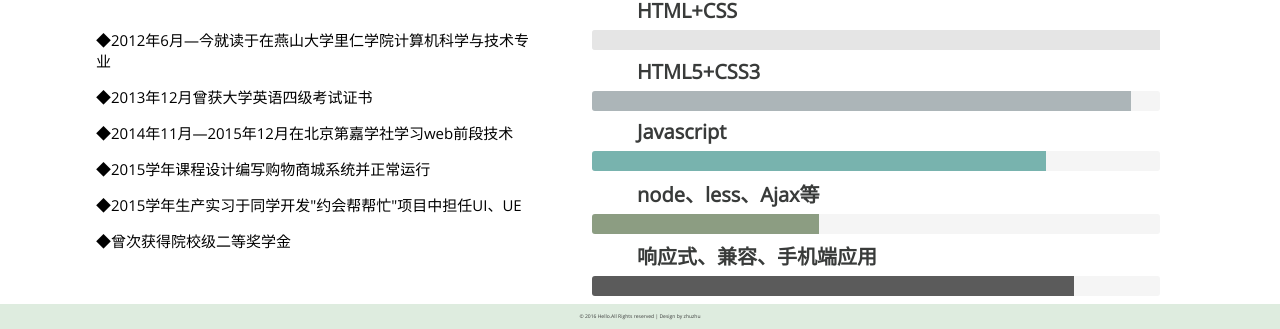
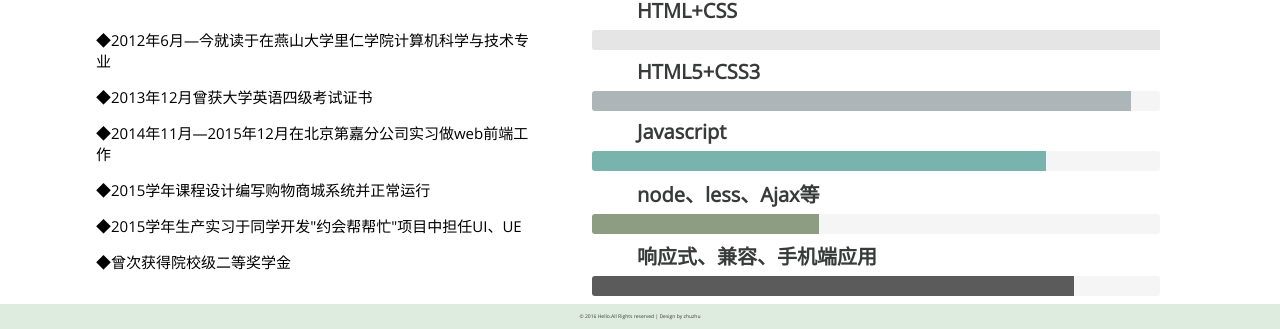
Before and after one commit to wildcherry/Exercise-program, a plain HTML site: page index.html in a window 1280 px wide. Shown: the part 645-974 px from the top of the page. Drawn offline with Linux system fonts and the light colour scheme.

Commit message:
Update index.html

```diff
--- a/index.html
+++ b/index.html
@@ -34,7 +34,7 @@
 				    <div class="study1">
 					    <p>◆2012年6月—今就读于在燕山大学里仁学院计算机科学与技术专业</p>
 					    <p>◆2013年12月曾获大学英语四级考试证书</p>
-					    <p>◆2014年11月—2015年12月在北京第嘉学社学习web前段技术</p>
+					    <p>◆2014年11月—2015年12月在北京第嘉分公司实习做web前端工作</p>
 					    <p>◆2015学年课程设计编写购物商城系统并正常运行</p>
 						<p>◆2015学年生产实习于同学开发"约会帮帮忙"项目中担任UI、UE</p>
 						<p>◆曾次获得院校级二等奖学金</p>
```
